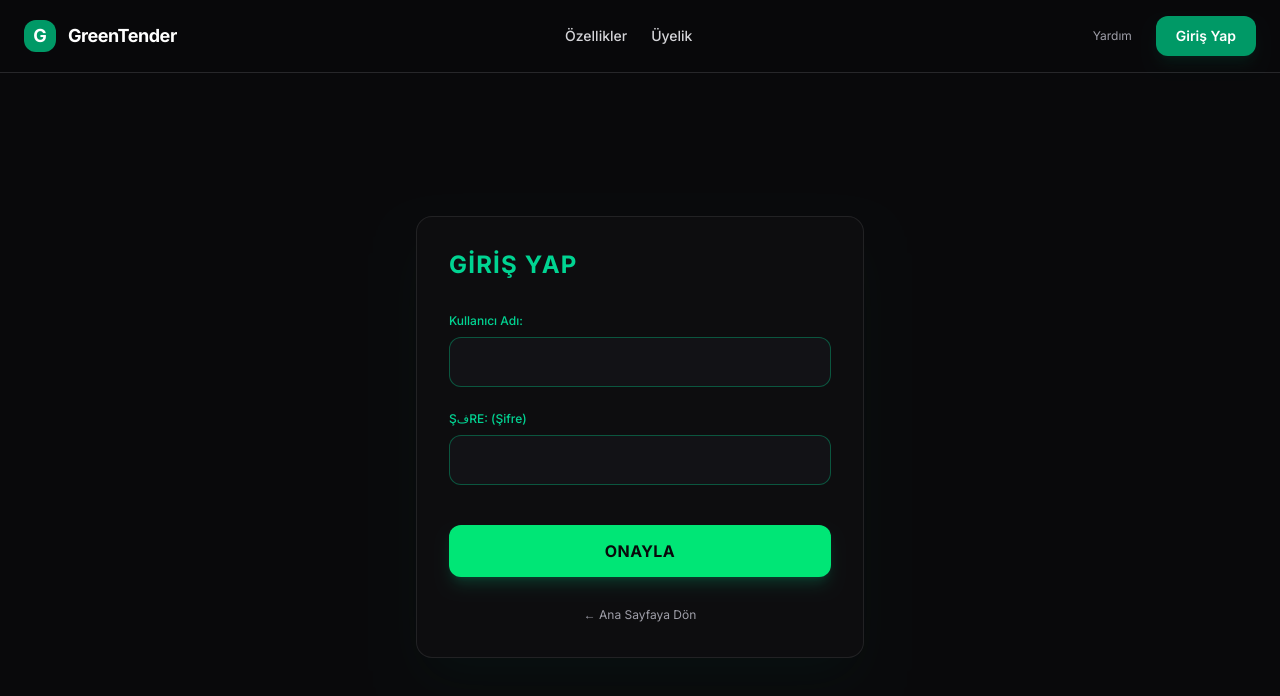
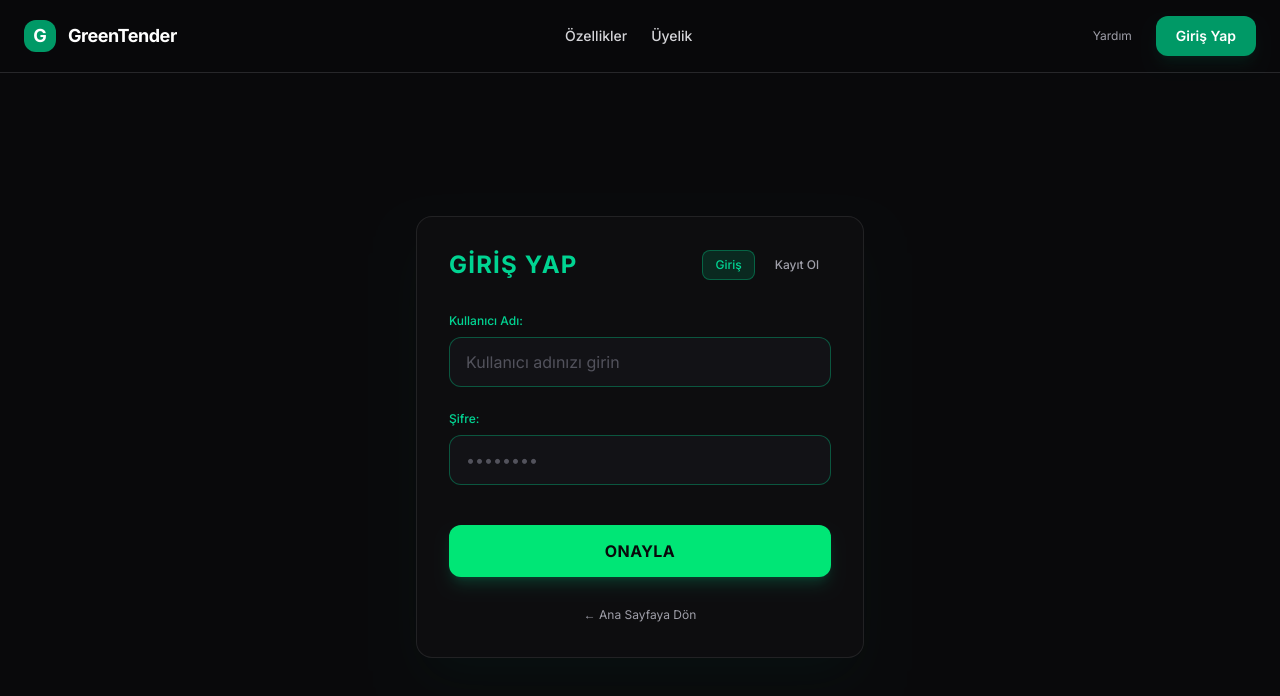
Before and after one commit to umutkandemir06/Greentender, a Next.js app: page / in a window 1280 px wide. Both pictures are taken after a click on the button "Giriş Yap". Shown: the top 696 px of the page. Built offline with nearby package versions, Linux system fonts and the light colour scheme.

Commit message:
feat: giris ve kayit ol ekranlari dinamik olarak guncellendi

```diff
--- a/components/auth-screen.tsx
+++ b/components/auth-screen.tsx
@@ -8,24 +8,60 @@ interface AuthScreenProps {
   onBack: () => void
 }
 
-export default function AuthScreen({ mode, onSuccess, onBack }: AuthScreenProps) {
+export default function AuthScreen({ mode: initialMode, onSuccess, onBack }: AuthScreenProps) {
+  const [mode, setMode] = useState<'login' | 'register'>(initialMode)
+  const [name, setName] = useState('')
   const [username, setUsername] = useState('')
   const [password, setPassword] = useState('')
 
   const handleSubmit = (e: React.FormEvent) => {
     e.preventDefault()
-    onSuccess(username || 'Umut Kandemir')
+    onSuccess(name || username || 'Umut Kandemir')
   }
 
   return (
     <div className="flex-1 flex flex-col items-center justify-center px-4 py-12">
       <div className="w-full max-w-md bg-[#0d0d0f] border border-zinc-800/80 rounded-2xl p-8 shadow-2xl shadow-emerald-950/20 relative">
 
-        <h2 className="text-2xl font-bold text-emerald-400 tracking-wider mb-8 uppercase text-left">
-          GİRİŞ YAP
-        </h2>
+        <div className="flex justify-between items-center mb-8">
+          <h2 className="text-2xl font-bold text-emerald-400 tracking-wider uppercase text-left">
+            {mode === 'login' ? 'GİRİŞ YAP' : 'KAYIT OL'}
+          </h2>
+          <div className="flex space-x-2 text-xs">
+            <button
+              type="button"
+              onClick={() => setMode('login')}
+              className={`px-3 py-1.5 rounded-lg font-medium transition-colors ${mode === 'login' ? 'bg-emerald-600/20 text-emerald-400 border border-emerald-500/40' : 'text-zinc-400 hover:text-white'}`}
+            >
+              Giriş
+            </button>
+            <button
+              type="button"
+              onClick={() => setMode('register')}
+              className={`px-3 py-1.5 rounded-lg font-medium transition-colors ${mode === 'register' ? 'bg-emerald-600/20 text-emerald-400 border border-emerald-500/40' : 'text-zinc-400 hover:text-white'}`}
+            >
+              Kayıt Ol
+            </button>
+          </div>
+        </div>
 
         <form onSubmit={handleSubmit} className="space-y-6">
+          {mode === 'register' && (
+            <div>
+              <label className="block text-xs font-medium text-emerald-400 mb-2">
+                Ad Soyad:
+              </label>
+              <input
+                type="text"
+                value={name}
+                onChange={(e) => setName(e.target.value)}
+                placeholder="Adınızı girin"
+                className="w-full bg-[#121216] border border-emerald-500/40 rounded-xl px-4 py-3 text-white focus:outline-none focus:border-emerald-400 transition-colors placeholder:text-zinc-600"
+                required
+              />
+            </div>
+          )}
+
           <div>
             <label className="block text-xs font-medium text-emerald-400 mb-2">
               Kullanıcı Adı:
@@ -34,20 +70,22 @@ export default function AuthScreen({ mode, onSuccess, onBack }: AuthScreenProps)
               type="text"
               value={username}
               onChange={(e) => setUsername(e.target.value)}
-              className="w-full bg-[#121216] border border-emerald-500/40 rounded-xl px-4 py-3 text-white focus:outline-none focus:border-emerald-400 transition-colors"
+              placeholder="Kullanıcı adınızı girin"
+              className="w-full bg-[#121216] border border-emerald-500/40 rounded-xl px-4 py-3 text-white focus:outline-none focus:border-emerald-400 transition-colors placeholder:text-zinc-600"
               required
             />
           </div>
 
           <div>
             <label className="block text-xs font-medium text-emerald-400 mb-2">
-              ŞفRE: (Şifre)
+              Şifre:
             </label>
             <input
               type="password"
               value={password}
               onChange={(e) => setPassword(e.target.value)}
-              className="w-full bg-[#121216] border border-emerald-500/40 rounded-xl px-4 py-3 text-white focus:outline-none focus:border-emerald-400 transition-colors"
+              placeholder="••••••••"
+              className="w-full bg-[#121216] border border-emerald-500/40 rounded-xl px-4 py-3 text-white focus:outline-none focus:border-emerald-400 transition-colors placeholder:text-zinc-600"
               required
             />
           </div>
@@ -57,7 +95,7 @@ export default function AuthScreen({ mode, onSuccess, onBack }: AuthScreenProps)
               type="submit"
               className="w-full bg-[#00e676] hover:bg-[#00c853] text-zinc-950 font-bold py-3.5 rounded-xl transition-all shadow-lg shadow-emerald-500/20 text-center tracking-wide"
             >
-              ONAYLA
+              {mode === 'login' ? 'ONAYLA' : 'HESAP OLUŞTUR'}
             </button>
           </div>
         </form>
```
